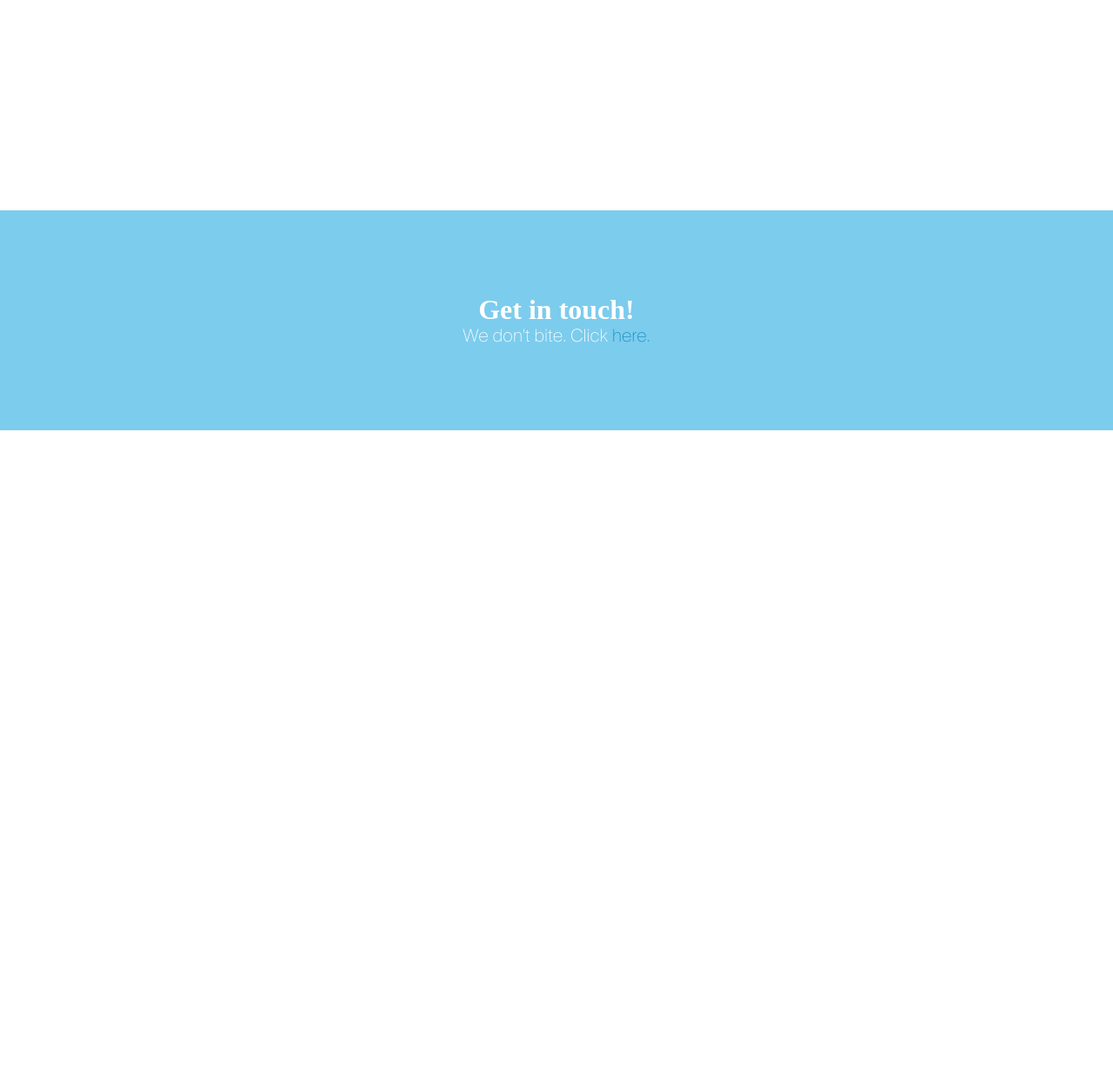
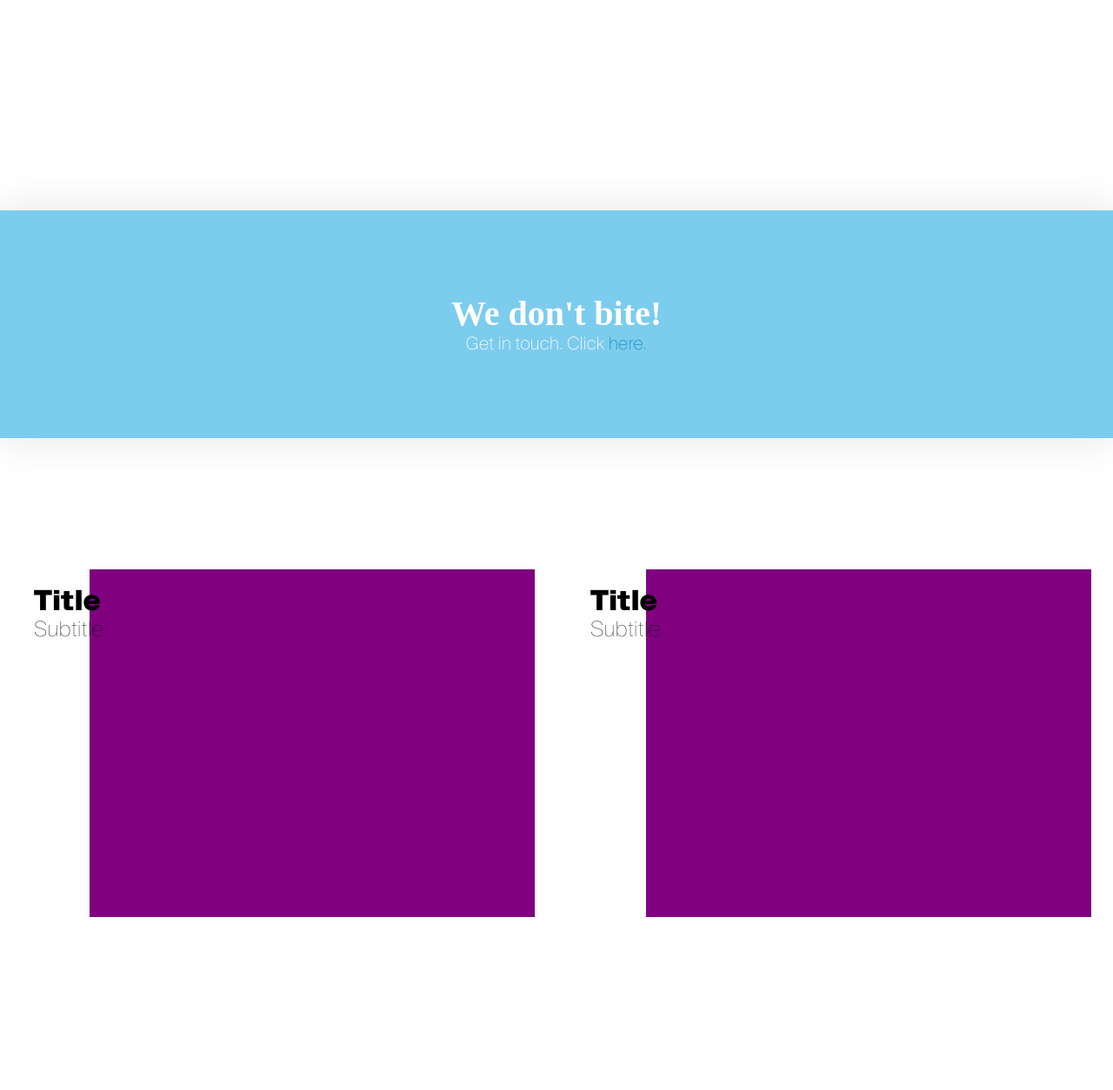
Before and after one commit to jeKnowledge/jek-website, a PHP site: page /public/views/index.html in a window 1280 px wide. Shown: the part 558-1812 px from the top of the page at 87% size. After the commit the page ends 1613 px from the top, so only its background shows below. Run offline with PHP 8.4, Linux system fonts and the light colour scheme; some web fonts are replaced.

Commit message:
Begins styling and applies logic to sliding portfolio.

```diff
--- a/public/css/styles.css
+++ b/public/css/styles.css
@@ -57,7 +57,7 @@
   justify-content: center;
   flex-direction: column;
   align-items: center;
-  transition: transform 1s, color 1s;
+  transition: transform 1.5s, color 1s;
   z-index: 101;
 }
 .c-hero-ov-action.still {
@@ -163,7 +163,7 @@
   height: 50px;
   width: 50px;
   background-color: var(--light-blue);
-  transition: transform 1s, bottom 1s, width 0.5s, height 0.5s, background-color 1s;
+  transition: transform 1.5s, bottom 1s, width 1.5s, height 1.5s, background-color 1s;
   mix-blend-mode: normal;
   cursor: pointer;
   z-index: 101;
@@ -200,6 +200,7 @@
   display: flex;
   justify-content: center;
   align-items: center;
+  box-shadow: 0px 0px 46px 2px rgba(0,0,0,0.1);
 }
 .c-contact-text {
   font-size: 5rem;
@@ -208,10 +209,6 @@
 }
 .c-contact-text p {
   color: white;
-}
-
-body {
-  height: 300vh;
 }
 
 .navbar {
@@ -227,3 +224,48 @@ body {
 .navbar.active {
   width: 100%;
 }
+
+.c-portfolio {
+  width: 100vw;
+  height: 90vh;
+  overflow: hidden;
+  display: flex;
+  flex-direction: column;
+  justify-content: center;
+}
+.c-portfolio-slide{
+  display: flex;
+  flex-direction: column;
+  transform: translateZ(0px);
+  position: relative;
+  width: 130vw;
+  top: -54px;
+}
+.c-project-slide{
+  display: flex;
+  white-space: nowrap;
+}
+.c-project-slide-block{
+  width: 50vw;
+  height: 500px;
+  flex: none;
+  display: flex;
+  flex-direction: column;
+  justify-content: center;
+}
+.c-project-slide-block .content{
+  align-self: center;
+  width: 80%;
+  height: 80%;
+  background: purple;
+  transition: transform 0.5s;
+}
+.c-project-slide-block h3, .c-project-slide-block h4{
+  position: relative;
+  top: 108px;
+  z-index: 5;
+  color: black;
+}
+.c-project-slide-block .content:hover{
+  transform: scale(1.01, 1.01);
+}
--- /dev/null
+++ b/public/js/content.js
@@ -0,0 +1,27 @@
+var xmlhttp = new XMLHttpRequest();
+
+let urlParams = (new URL(document.location)).searchParams;
+let id = urlParams.get("id");
+
+xmlhttp.onreadystatechange = function() {
+  if (xmlhttp.readyState == XMLHttpRequest.DONE) {
+    if (xmlhttp.status == 200) {
+      createObject();
+    }
+    else if (xmlhttp.status == 400) {
+      console.log('There was an error 400');
+    }
+    else {
+      console.log('something else other than 200 was returned');
+    }
+  }
+};
+
+xmlhttp.open("GET", 'https://spreadsheets.google.com/feeds/list/1D9pjubKA7-gusevG8mtDeErW8GBNFNVN7ZZA4-TGymU/od6/public/values?alt=json', true);
+xmlhttp.send();
+
+function createObject() {
+  originalText = xmlhttp.responseText;
+  var textObject = JSON.parse(originalText);
+  console.log(textObject);
+}
--- /dev/null
+++ b/public/js/portfolio-slider.js
@@ -0,0 +1,43 @@
+//based on https://codepen.io/tomasmcm/pen/eeJpNb
+//scroll controller
+var left=0;
+//amount of pixels after block has past left side
+var bufferSize=0;
+//speed of slider
+var speed = 1.5;
+
+function slowDown() {
+  speed = 1;
+}
+function slowUp() {
+  speed = 1.5;
+}
+
+function step(timestamp) {
+  left = left - speed;
+  checkBlocks();
+  document.querySelector(".c-portfolio-slide").style.left = left+"px";
+
+  window.requestAnimationFrame(step);
+}
+
+window.requestAnimationFrame(step);
+
+var numberOfBLocks = document.querySelectorAll(".c-project-slide-block").length;
+//block closer to left side
+var currentBlock = 0;
+//current flex-order number
+var order = numberOfBLocks + 1;
+
+function checkBlocks(){
+  var block = document.querySelectorAll(".c-project-slide-block")[currentBlock]
+  if(block.getBoundingClientRect().x < -(block.getBoundingClientRect().width + bufferSize) ) {
+    block.style.order=order;
+    order ++;
+    left+=block.getBoundingClientRect().width;
+    currentBlock++;
+    if(currentBlock > numberOfBLocks - 1){
+      currentBlock = 0;
+    }
+  }
+}
--- a/public/views/index.html
+++ b/public/views/index.html
@@ -31,12 +31,41 @@
     </section>
     <section class="c-contact">
       <div class="c-contact-text">
-        <p class="b-title title">Get in touch!</p>
-        <p class="subtitle s-text is-white">We don't bite. Click <a>here.</a></p>
+        <p class="b-title title is-2">We don't bite!</p>
+        <p class="subtitle s-text is-white is-5">Get in touch. Click <a>here.</a></p>
+      </div>
+    </section>
+    <section class="c-portfolio">
+      <div class="c-portfolio-slide">
+        <div class="c-project-slide" onmouseover="slowDown()" onmouseout="slowUp()">
+          <div class="c-project-slide-block">
+            <h3 class="s-title title is-3">Title</h3>
+            <h4 class="b-text subtitle is-4">Subtitle</h4>
+            <div class="content">
+
+            </div>
+          </div>
+          <div class="c-project-slide-block">
+            <h3 class="s-title title is-3">Title</h3>
+            <h4 class="b-text subtitle is-4">Subtitle</h4>
+            <div class="content">
+
+            </div>
+          </div>
+          <div class="c-project-slide-block">
+            <h3 class="s-title title is-3">Title</h3>
+            <h4 class="b-text subtitle is-4">Subtitle</h4>
+            <div class="content">
+
+            </div>
+          </div>
+        </div>
       </div>
     </section>
 
     <script src="js/hero-script.js"></script>
     <script src="js/smooth-mouse.js"></script>
+    <script src="js/content.js"></script>
+    <script src="js/portfolio-slider.js"></script>
   </body>
 </html>
```
